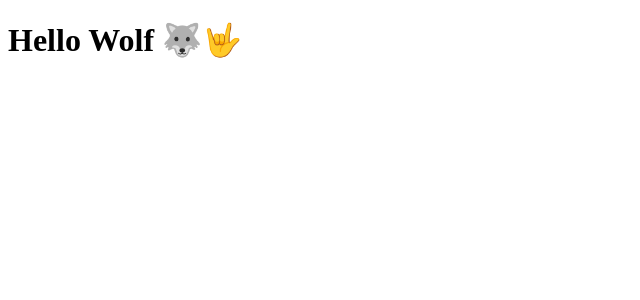
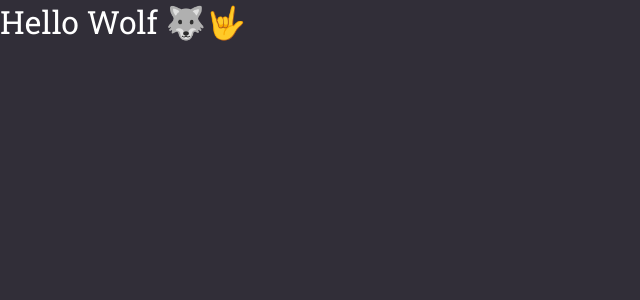
Before and after one commit to theycallmewolf/gostack-gobarber-web, a React (Create React App) app: page / in a window 1280 px wide. Shown: the top 300 px of the page, without its empty margins (0-640 px from the left). Built offline with nearby package versions, Linux system fonts and the light colour scheme.

Commit message:
added first global styles

```diff
--- a/package.json
+++ b/package.json
@@ -11,6 +11,7 @@
     "@types/node": "^12.0.0",
     "@types/react": "^16.9.53",
     "@types/react-dom": "^16.9.8",
+    "@types/styled-components": "^5.1.4",
     "@typescript-eslint/eslint-plugin": "^4.8.1",
     "@typescript-eslint/parser": "^4.8.1",
     "D": "^1.0.0",
@@ -22,6 +23,7 @@
     "react": "^17.0.1",
     "react-dom": "^17.0.1",
     "react-scripts": "4.0.0-next.98",
+    "styled-components": "^5.2.1",
     "typescript": "^4.1.0",
     "web-vitals": "^0.2.4"
   },
--- a/public/index.html
+++ b/public/index.html
@@ -6,6 +6,8 @@
   <meta name="viewport" content="width=device-width, initial-scale=1" />
   <meta name="theme-color" content="#FF9900" />
   <title>GoBarber</title>
+  <link rel="preconnect" href="https://fonts.gstatic.com">
+  <link href="https://fonts.googleapis.com/css2?family=Roboto+Slab:wght@400;600&display=swap" rel="stylesheet">
 </head>
 
 <body>
--- a/src/App.tsx
+++ b/src/App.tsx
@@ -1,5 +1,11 @@
 import React from 'react';
+import GlobalStyle from './styles/global';
 
-const App: React.FC = () => <h1>Hello Wolf 🐺🤟</h1>;
+const App: React.FC = () => (
+  <>
+    <h1>Hello Wolf 🐺🤟</h1>
+    <GlobalStyle />
+  </>
+);
 
 export default App;
--- /dev/null
+++ b/src/styles/global.ts
@@ -0,0 +1,29 @@
+import { createGlobalStyle } from 'styled-components';
+
+export default createGlobalStyle`
+  * {
+    margin: 0;
+    padding: 0;
+    box-sizing: border-box;
+    outline: 0;
+  }
+
+  body {
+    background: #312E38;
+    color: #FFF;
+    -webkit-font-smoothing: antialiased;
+  }
+
+  body, input, button {
+    font-family: 'Roboto Slab', serif;
+    font-size: 16px;
+  }
+
+  h1, h2, h3, h4, h5, h6, strong {
+    font-weight: 500;
+  }
+
+  button {
+    cursor: pointer;
+  }
+`;
```
Also changed, not shown: 1 other file (tests, documents, lock files or other folders).
